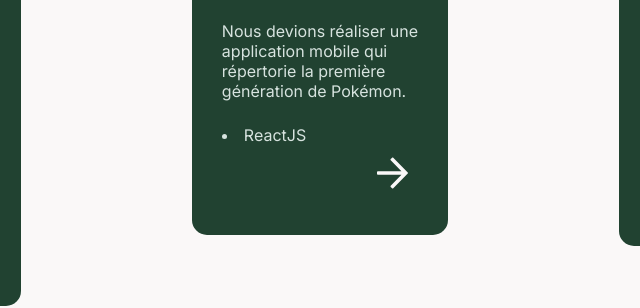
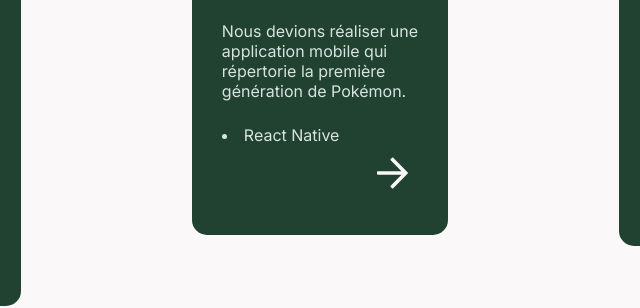
Before and after one commit to ineszaoui/site-web-v3, a website: page index.html in a window 1280 px wide. Shown: the part 1001-1309 px from the top of the page, 320-960 px from the left. Drawn offline with Linux system fonts and the light colour scheme.

Commit message:
react NATIVE

```diff
--- a/index.html
+++ b/index.html
@@ -52,7 +52,7 @@
                     <h2>Pokédex Chromatique</h2>
                     <p>Nous devions réaliser une application mobile qui répertorie la première génération de Pokémon.</p>
                     <ul>
-                        <li>ReactJS</li>
+                        <li>React Native</li>
                     </ul>
                     <div>
                         <a href="https://github.com/ineszaoui/pokedex-ines.git" target="_blank"><img src="img/arrow-right.svg"></a>
```
